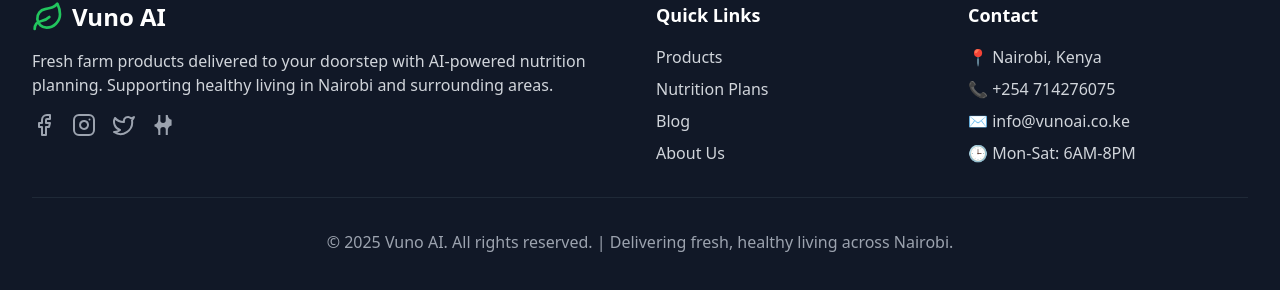
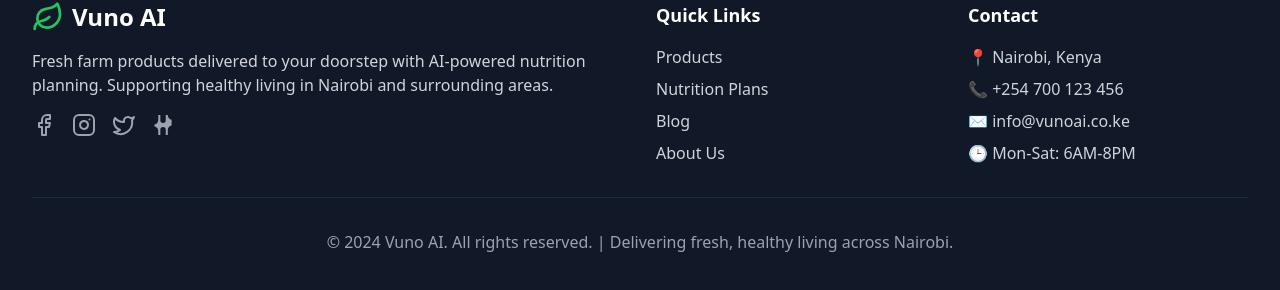
Before and after one commit to Techguard-ke/vuno-fresh-eats-kenya, a React (Vite) app: page / in a window 1280 px wide. Shown: the part 2743-3033 px from the top of the page. Built offline with nearby package versions, Linux system fonts and the light colour scheme.

Commit message:
Reverted to commit 71aa1367d19fb6fd4e220a31ae7cbd341383581a

```diff
--- a/src/components/Footer.tsx
+++ b/src/components/Footer.tsx
@@ -1,7 +1,10 @@
+
 import { Link } from 'react-router-dom';
 import { Leaf, Facebook, Instagram, Twitter } from 'lucide-react';
+
 const Footer = () => {
-  return <footer className="bg-gray-900 text-white">
+  return (
+    <footer className="bg-gray-900 text-white">
       <div className="max-w-7xl mx-auto px-4 sm:px-6 lg:px-8 py-12">
         <div className="grid grid-cols-1 md:grid-cols-4 gap-8">
           {/* Company Info */}
@@ -19,7 +22,7 @@ const Footer = () => {
               <Instagram className="h-6 w-6 text-gray-400 hover:text-white cursor-pointer" />
               <Twitter className="h-6 w-6 text-gray-400 hover:text-white cursor-pointer" />
               <svg className="h-6 w-6 text-gray-400 hover:text-white cursor-pointer" viewBox="0 0 24 24" fill="currentColor">
-                <path d="M19.59 6.69a4.83 4.83 0 01-3.77-4.25V2h-2.08v5.24a2.7 2.7 0 01-2.7 2.7 2.7 2.7 0 01-2.7-2.7V2H6.26v5.24a4.83 4.83 0 01-3.77 4.25v1.96a4.83 4.83 0 013.77 4.25V22h2.08v-5.24a2.7 2.7 0 012.7-2.7 2.7 2.7 0 012.7 2.7V22h2.08v-5.24a4.83 4.83 0 013.77-4.25z" />
+                <path d="M19.59 6.69a4.83 4.83 0 01-3.77-4.25V2h-2.08v5.24a2.7 2.7 0 01-2.7 2.7 2.7 2.7 0 01-2.7-2.7V2H6.26v5.24a4.83 4.83 0 01-3.77 4.25v1.96a4.83 4.83 0 013.77 4.25V22h2.08v-5.24a2.7 2.7 0 012.7-2.7 2.7 2.7 0 012.7 2.7V22h2.08v-5.24a4.83 4.83 0 013.77-4.25z"/>
               </svg>
             </div>
           </div>
@@ -40,7 +43,7 @@ const Footer = () => {
             <h3 className="text-lg font-semibold mb-4">Contact</h3>
             <ul className="space-y-2 text-gray-300">
               <li>📍 Nairobi, Kenya</li>
-              <li>📞 +254 714276075  </li>
+              <li>📞 +254 700 123 456</li>
               <li>✉️ info@vunoai.co.ke</li>
               <li>🕒 Mon-Sat: 6AM-8PM</li>
             </ul>
@@ -48,9 +51,11 @@ const Footer = () => {
         </div>
 
         <div className="border-t border-gray-800 mt-8 pt-8 text-center text-gray-400">
-          <p>© 2025 Vuno AI. All rights reserved. | Delivering fresh, healthy living across Nairobi.</p>
+          <p>&copy; 2024 Vuno AI. All rights reserved. | Delivering fresh, healthy living across Nairobi.</p>
         </div>
       </div>
-    </footer>;
+    </footer>
+  );
 };
+
 export default Footer;
```
